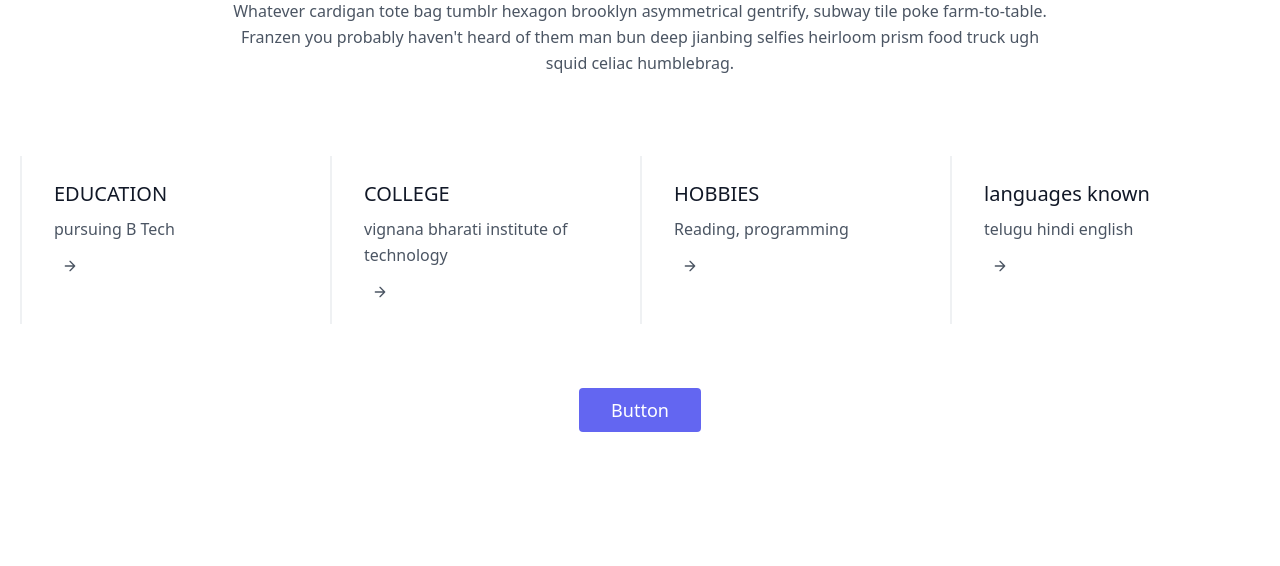
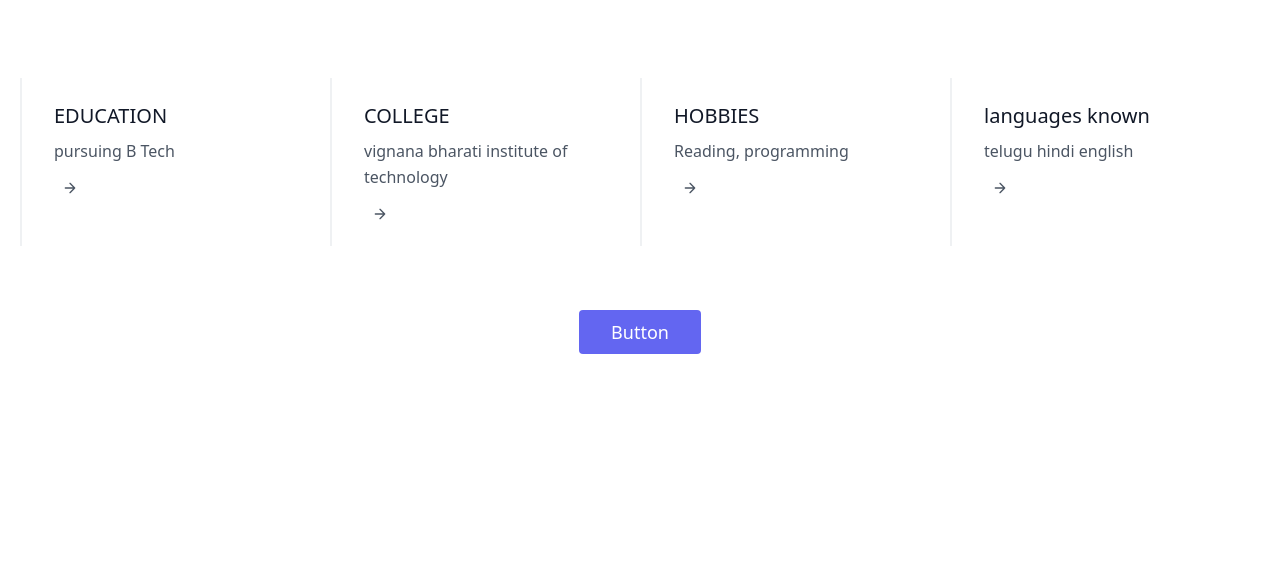
Before and after one commit to Sureshkrypto/Sureshkrypto.github.io, a plain HTML site: page index.html in a window 1280 px wide. Shown: the part 234-800 px from the top of the page. Drawn offline with nearby package versions, Linux system fonts and the light colour scheme.

Commit message:
Update index.html

```diff
--- a/index.html
+++ b/index.html
@@ -24,7 +24,7 @@
     <div class="flex flex-col text-center w-full mb-20">
       <h2 class="text-xs text-indigo-500 tracking-widest font-medium title-font mb-1"></h2>
       <h1 class="sm:text-3xl text-2xl font-medium title-font mb-4 text-gray-900">RESUME</h1>
-      <p class="lg:w-2/3 mx-auto leading-relaxed text-base">Whatever cardigan tote bag tumblr hexagon brooklyn asymmetrical gentrify, subway tile poke farm-to-table. Franzen you probably haven't heard of them man bun deep jianbing selfies heirloom prism food truck ugh squid celiac humblebrag.</p>
+      <p class="lg:w-2/3 mx-auto leading-relaxed text-base"></p>
     </div>
     <div class="flex flex-wrap">
       <div class="xl:w-1/4 lg:w-1/2 md:w-full px-8 py-6 border-l-2 border-gray-200 border-opacity-60">
```
